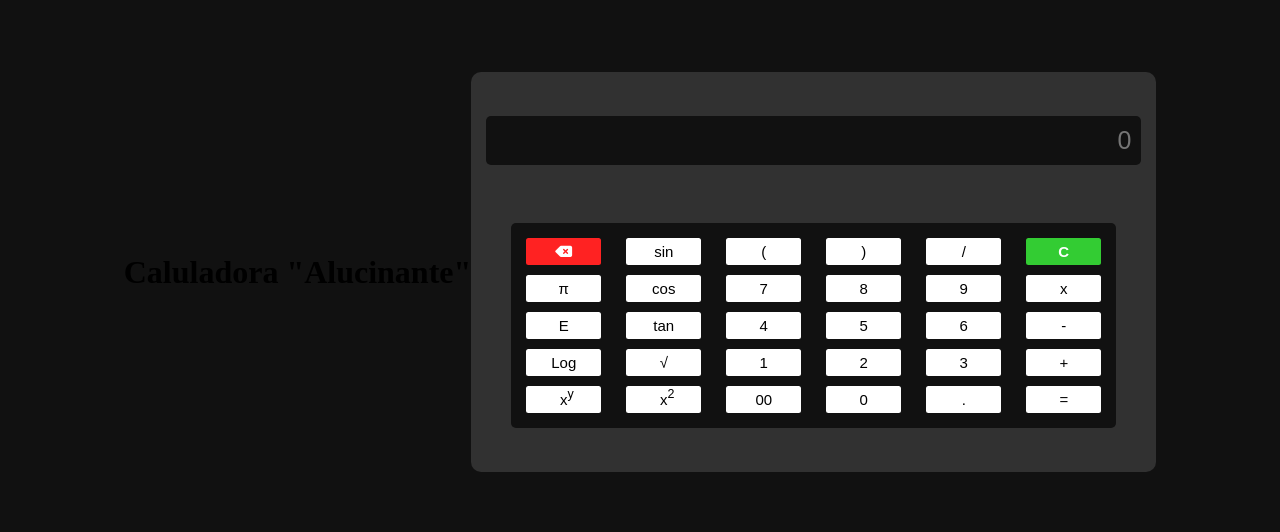
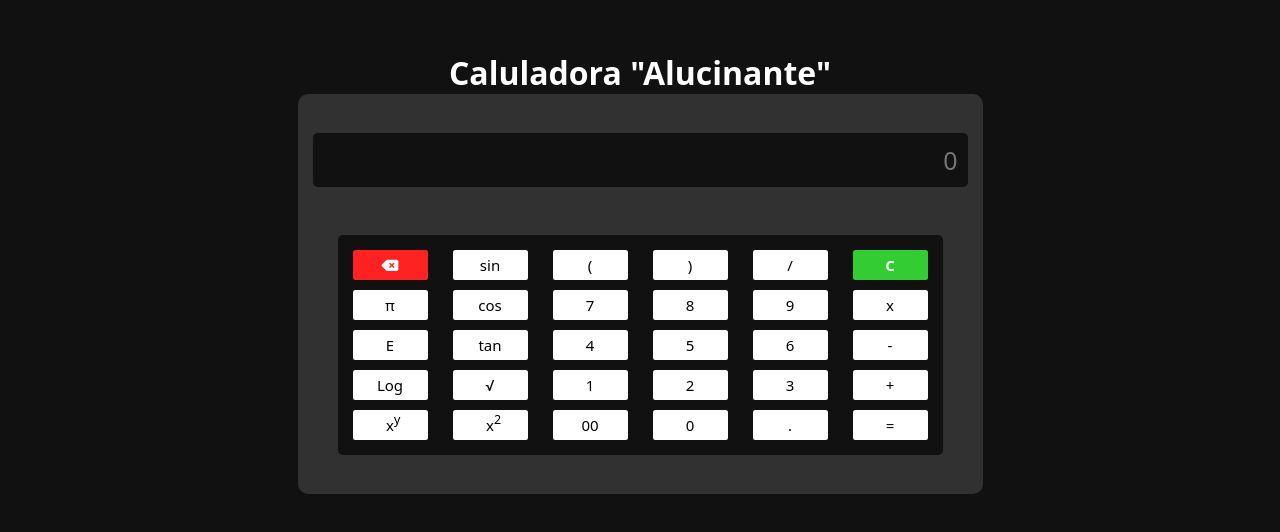
Before and after one commit to Mat6677/simulador-js, a plain HTML site: page index.html in a window 1280 px wide. Shown: the part 128-660 px from the top of the page. Drawn offline with Linux system fonts and the light colour scheme.

Commit message:
alucinante

```diff
--- a/style.css
+++ b/style.css
@@ -2,14 +2,19 @@
   margin: 0%;
   padding: 0%;
   box-sizing: border-box;
+  font-family: system-ui, -apple-system, BlinkMacSystemFont, 'Segoe UI', Roboto, Oxygen, Ubuntu, Cantarell, 'Open Sans', 'Helvetica Neue', sans-serif;
 }
 body {
   background-color: #111111;
   min-height: 100svh;
   width: 100svw;
   display: flex;
+  flex-direction: column;
   justify-content: center;
   align-items: center;
+}
+body h1{
+  color: #fff
 }
 .calcu__container {
   width: fit-content;
```
